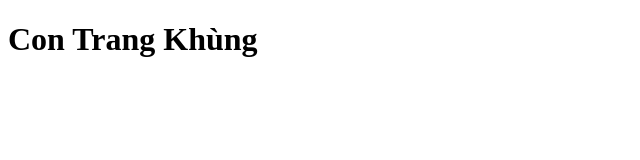
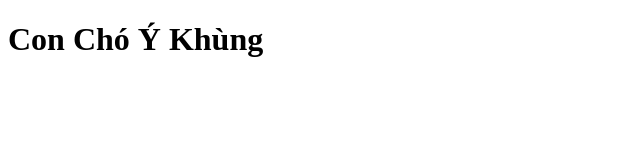
Before and after one commit to TranDuyNin/xxduyninn, a plain HTML site: page index.html in a window 1280 px wide. Shown: the whole page, without its empty margins (0-640 px from the left). Drawn offline with Linux system fonts and the light colour scheme.

Commit message:
Update index.html

```diff
--- a/index.html
+++ b/index.html
@@ -6,6 +6,6 @@
     <title>Document</title>
 </head>
 <body>
-    <H1>Con Trang Khùng</H1>
+    <H1>Con Chó Ý Khùng</H1>
 </body>
 </html>
```
